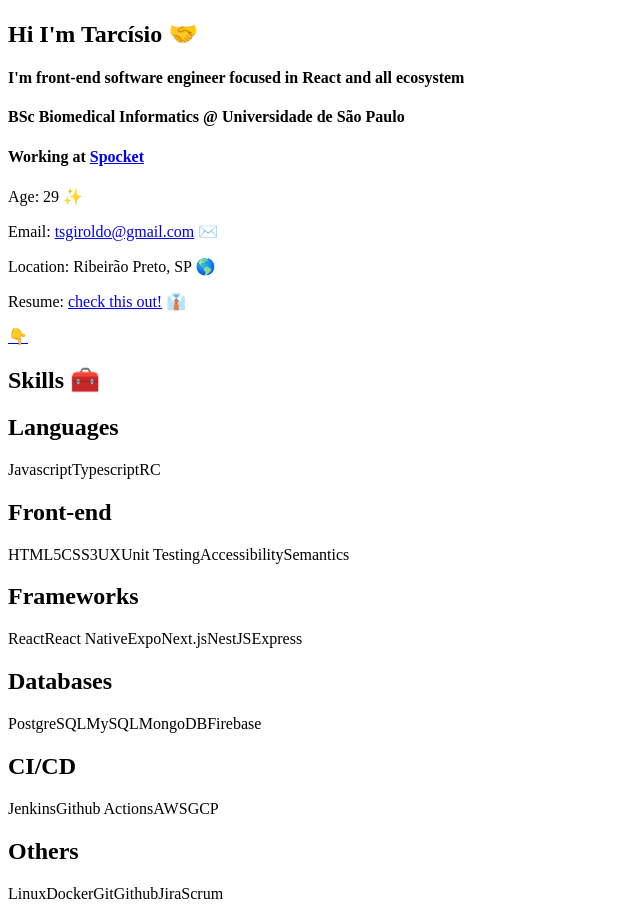
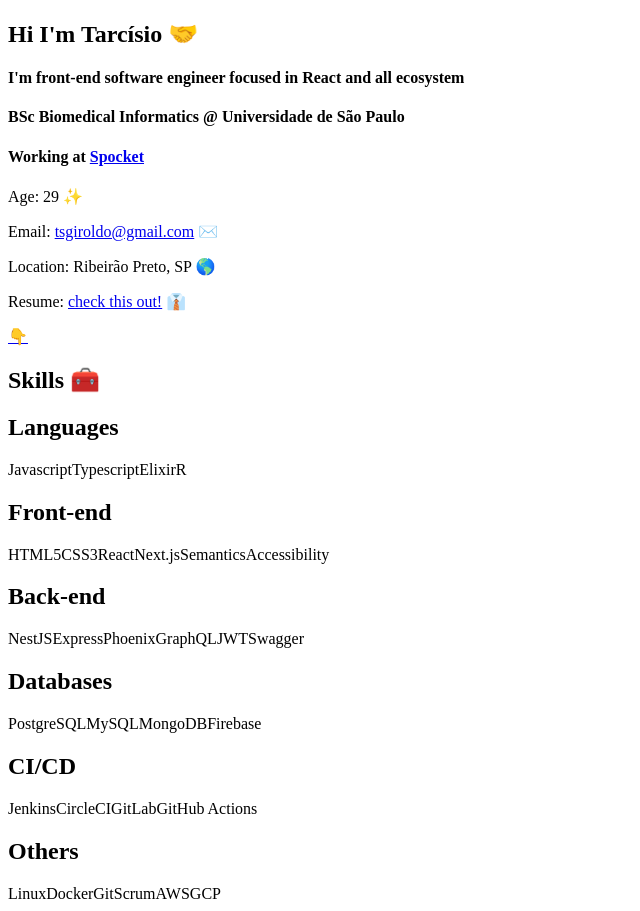
Before and after one commit to girordo/new-portfolio, a React (Vite) app: page / in a window 1280 px wide. Shown: the whole page, without its empty margins (0-640 px from the left). Built offline with nearby package versions, Linux system fonts and the light colour scheme.

Commit message:
:sparkles: | Adding more info

```diff
--- a/src/components/Skills/Skills.tsx
+++ b/src/components/Skills/Skills.tsx
@@ -5,7 +5,7 @@
     {
       id: 1,
       title: 'Languages',
-      techs: ['Javascript', 'Typescript', 'R', 'C'],
+      techs: ['Javascript', 'Typescript', 'Elixir', 'R'],
     },
     {
       id: 2,
@@ -13,16 +13,16 @@
       techs: [
         'HTML5',
         'CSS3',
-        'UX',
-        'Unit Testing',
+        'React',
+        'Next.js',
+        'Semantics',
         'Accessibility',
-        'Semantics',
       ],
     },
     {
       id: 3,
-      title: 'Frameworks',
-      techs: ['React', 'React Native', 'Expo', 'Next.js', 'NestJS', 'Express'],
+      title: 'Back-end',
+      techs: ['NestJS', 'Express', 'Phoenix', 'GraphQL', 'JWT', 'Swagger'],
     },
     {
       id: 4,
@@ -32,12 +32,12 @@
     {
       id: 5,
       title: 'CI/CD',
-      techs: ['Jenkins', 'Github Actions', 'AWS', 'GCP'],
+      techs: ['Jenkins', 'CircleCI', 'GitLab', 'GitHub Actions'],
     },
     {
       id: 6,
       title: 'Others',
-      techs: ['Linux', 'Docker', 'Git', 'Github', 'Jira', 'Scrum'],
+      techs: ['Linux', 'Docker', 'Git', 'Scrum', 'AWS', 'GCP'],
     },
   ]
 
```
Also changed, not shown: 1 other file (tests, documents, lock files or other folders).
